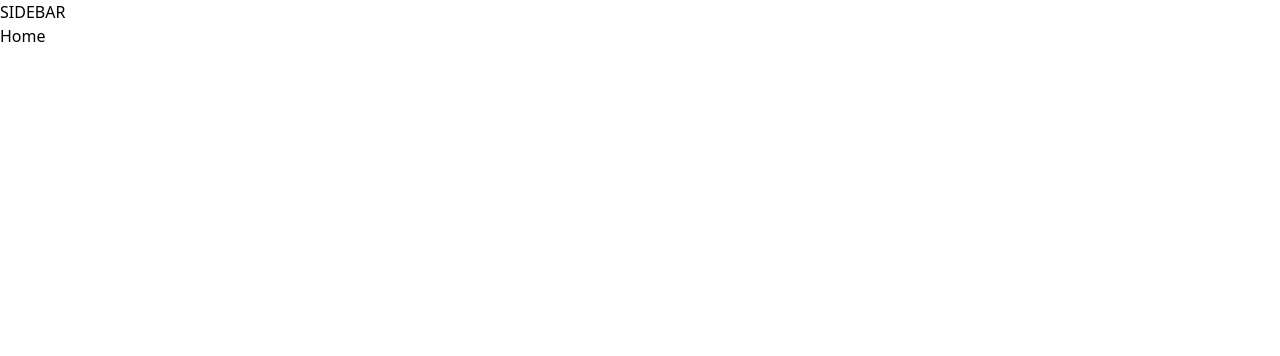
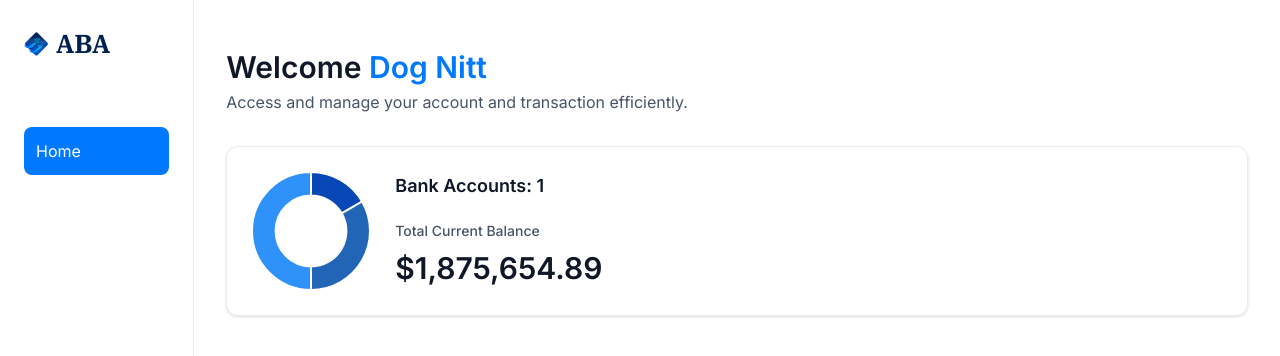
Before and after one commit to Samlothphearak/MoonlightBank, a Next.js app: page / in a window 1280 px wide. Shown: the top 356 px of the page. Built offline with nearby package versions, Linux system fonts and the light colour scheme.

Commit message:
implement initial file and strucre

```diff
--- a/app/(root)/layout.tsx
+++ b/app/(root)/layout.tsx
@@ -1,11 +1,16 @@
+import Sidebar from "@/components/Sidebar";
+
 export default function RootLayout({
     children,
 }: Readonly<{
     children: React.ReactNode;
 }>) {
+    const loggegIn = { firstName: 'Sunflower', lastName: 'Sunflower'};
+
+
     return (
-        <main>
-            SIDEBAR
+        <main className="flex h-screen w-full font-inter">
+            <Sidebar user={loggegIn} />
             {children}
         </main>
     );
--- a/app/(root)/page.tsx
+++ b/app/(root)/page.tsx
@@ -1,7 +1,31 @@
-import React from "react";
+import HeaderBox from '@/components/HeaderBox';
+import TotalBalanceBox from '@/components/TotalBalanceBox';
+
 
 const Home = () => {
-    return <div>Home</div>;
+    const loggedIn = { firstName: 'Dog Nitt'}; // Fixed missing quote and completed LastName
+
+    return (
+        <section className="home">
+            <div className="home-content">
+                <header className="home-header">
+                    <HeaderBox
+                        type="greeting"
+                        title="Welcome"
+                        subtext="Your digital banking experience"
+                        user={loggedIn?.firstName || 'Guest'} // Dynamically sets user prop
+                        subtext="Access and manage your account and transaction efficiently."
+                    />
+
+                    <TotalBalanceBox
+                    accounts = {[]}
+                    totalBank={1}
+                    totalCurrentBalance= {1875654.89}
+                    />
+                </header>
+            </div>
+        </section>
+    );
 };
 
 export default Home;
--- /dev/null
+++ b/components/AnimatedCounter.tsx
@@ -0,0 +1,16 @@
+"use client";
+import CountUp from "react-countup";
+
+const AnimatedCounter = ({ amount }: { amount: number }) => {
+    return (
+        <div className="w-full">
+            <CountUp
+                decimals={2}
+                decimal="."
+                prefix="$"
+                end={amount} />
+        </div>
+    )
+}
+
+export default AnimatedCounter
--- /dev/null
+++ b/components/DoughnutChart.tsx
@@ -0,0 +1,38 @@
+"use client"
+
+import { Doughnut } from 'react-chartjs-2';
+import { Chart as ChartJS, ArcElement, Tooltip, Legend } from "chart.js";
+
+ChartJS.register(
+    ArcElement,
+    Tooltip,
+    Legend
+);
+
+const DoughnutChart = ({ accounts }: DoughnutChartProps) => {
+    const data = {
+        datasets: [
+            {
+                label: 'Bank',
+                data: [1250, 2500, 3750],
+                backgroundColor: ['#0747b6', '#2265b6', '#2f91fa'],
+            }
+        ],
+        labels: ['Bank 1', 'Bank 2', 'Bank 3']
+    };
+
+    return <Doughnut
+        data={data}
+        options={{
+            cutout: '60%',
+            plugins: {
+                legend:{
+                    display: false
+                }
+            }
+        }}
+        />;
+};
+
+
+export default DoughnutChart;
--- /dev/null
+++ b/components/HeaderBox.tsx
@@ -0,0 +1,18 @@
+import React from 'react'
+
+const HeaderBox = ({ type = "title", title, subtext, user}:HeaderBoxProps) => {
+    return (
+        <div className="header-box">
+            <h1 className="header-box-title">{title}
+                {type === "greeting" && (
+                    <span className="text-bankGradient">
+                        &nbsp;{user}
+                    </span>
+                )}
+            </h1>
+            <p className='header-box-subtext'>{subtext}</p>
+        </div>
+    )
+}
+
+export default HeaderBox
--- /dev/null
+++ b/components/Sidebar.tsx
@@ -0,0 +1,43 @@
+'use client';
+
+import React from 'react';
+import Link from 'next/link';
+import { sidebarLinks } from '@/constants';
+import { cn } from '@/lib/utils';
+import { usePathname } from 'next/navigation';
+
+const Sidebar = ({ user }: RightSidebarProps) => {
+    const pathname = usePathname();
+
+    return (
+        <section className="sidebar">
+            <nav className="flex flex-col gap-4">
+                <Link href="/" className="mb-12 cursor-pointer flex items-center gap-2">
+                    <img
+                        src="/icons/logo.svg"
+                        width={34}
+                        height={34}
+                        alt="MoonLightBank Logo"
+                        className="size-[24px] max-xl:size-14" // Combined into one line
+                    />
+                    <h1 className="sidebar-logo">ABA</h1>
+                </Link>
+
+                {sidebarLinks.map((item) => {
+                    const isActive = pathname === item.route || pathname.startsWith(`${item.route}/`);
+                    return (
+                        <Link
+                            href={item.route}
+                            key={item.label}
+                            className={cn('sidebar-link', { 'bg-bankGradient': isActive })}
+                        >
+                            {item.label}
+                        </Link>
+                    );
+                })}
+            </nav>
+        </section>
+    );
+};
+
+export default Sidebar;
--- /dev/null
+++ b/components/TotalBalanceBox.tsx
@@ -0,0 +1,30 @@
+import AnimatedCounter from './AnimatedCounter';
+import DoughnutChart from './DoughnutChart';
+
+const TotalBalanceBox = ({
+    accounts = [], totalBank, totalCurrentBalance
+}: TotlaBalanceBoxProps) => {
+    return (
+        <section className='total-balance'>
+            <div className="total-balance-chart">
+                <DoughnutChart accounts={accounts} />
+            </div>
+
+            <div className="flex flex-col gap-6">
+                <h2 className='header-2'>
+                    Bank Accounts: {totalBank}
+                </h2>
+                <div className='flex flex-col gap-2'>
+                    <p className='total-balance-label'>
+                        Total Current Balance
+                    </p>
+                    <div className='total-balance-amount flex-center gap-2'>
+                        <AnimatedCounter amount={totalCurrentBalance} />
+                    </div>
+                </div>
+            </div>
+        </section>
+    )
+}
+
+export default TotalBalanceBox
--- a/package.json
+++ b/package.json
@@ -11,11 +11,15 @@
   "dependencies": {
     "@radix-ui/react-icons": "^1.3.1",
     "@radix-ui/react-slot": "^1.1.0",
+    "chart.js": "^4.4.6",
     "class-variance-authority": "^0.7.0",
     "clsx": "^2.1.1",
     "lucide-react": "^0.454.0",
     "next": "15.0.2",
+    "query-string": "^9.1.1",
     "react": "19.0.0-rc-02c0e824-20241028",
+    "react-chartjs-2": "^5.2.0",
+    "react-countup": "^6.5.3",
     "react-dom": "19.0.0-rc-02c0e824-20241028",
     "shadcn-ui": "^0.9.2",
     "tailwind-merge": "^2.5.4",
```
Also changed, not shown: 1 other file (tests, documents, lock files or other folders).
